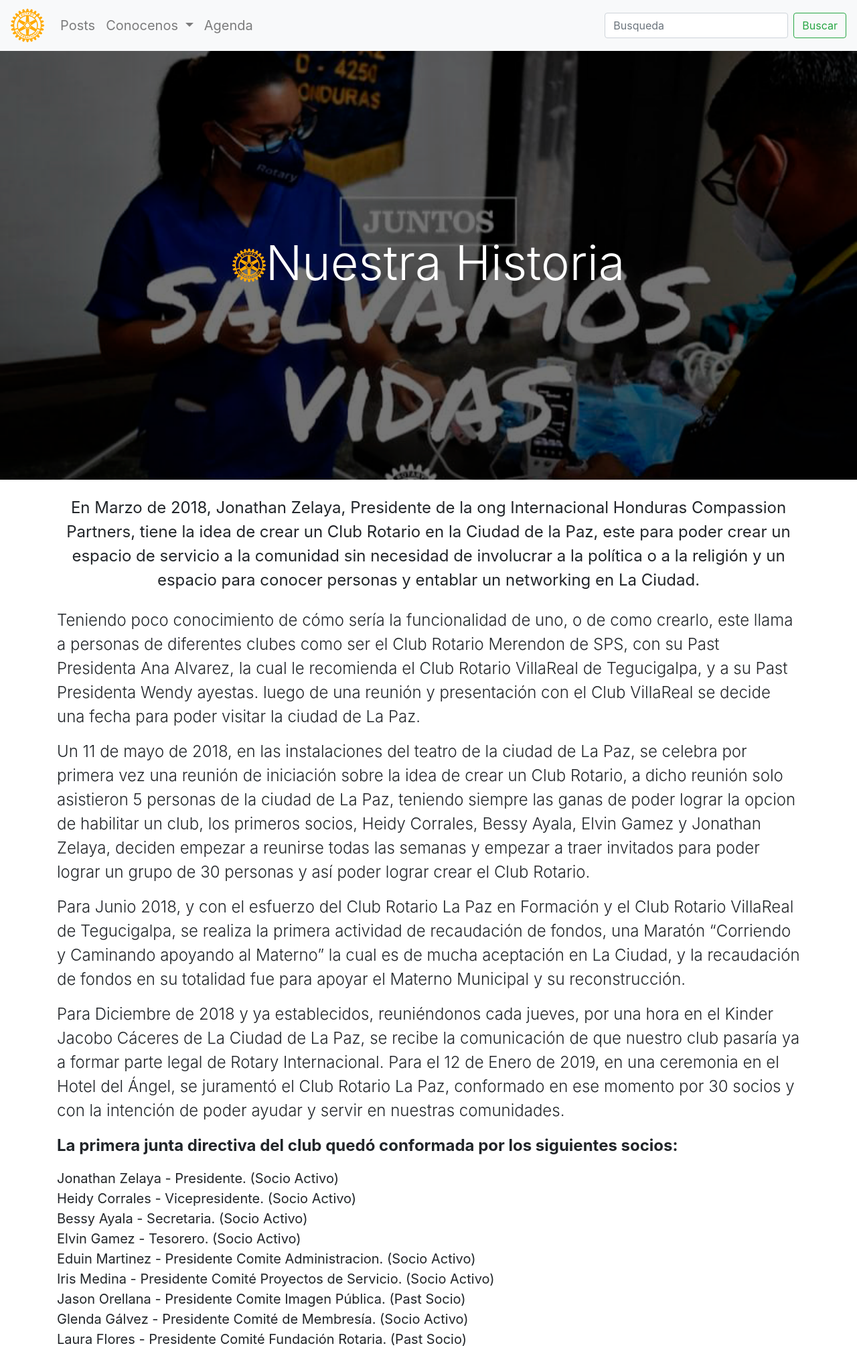
After one commit to ClubRotario/backend, a Node server app: page /historia in a window 1280 px wide. The commit adds this page. Shown: the whole page at 67% size. Run offline with Node 20, Linux system fonts and the light colour scheme; some libraries are stand-ins or nearby versions.

Commit message:
pagina de historia y conocenos terminada, falta ver el tema de los post

```diff
--- a/src/controllers/web.controller.js
+++ b/src/controllers/web.controller.js
@@ -9,5 +9,9 @@
 
 const aboutusController = (req = request, res = response) => {
     return res.render('pages/aboutus', {title:'Acerca de Nosotros'} );
-}
-module.exports = { indexController, aboutusController };
+};
+
+const historyController = (req = request, res = response) => {
+    return res.render('pages/history', {title: 'Historia'});
+};
+module.exports = { indexController, aboutusController, historyController };
--- a/src/public/css/styles.css
+++ b/src/public/css/styles.css
@@ -1,4 +1,11 @@
-.headerimg{
+ul{
+    text-align: left;
+    font-size: 20px;
+}
+p{
+    font-size: 24px;
+}
+.header-index{
     display: flex;
     justify-content: center;
     background-image: url("/img/headerindex.png");
@@ -9,19 +16,37 @@
     color: white;
     align-items: center;
 }
-.headerimg img{
+.header-index img{
     display: block;
 
 }
-.headerimg h1{
+.header-index h1{
     text-align: center;
 }
-.curved{
-    color:white;
-}
-.curved svg{
-    display: block;
-}
+
 .card{
     margin-top: 2rem;
 }
+
+.header-aboutus{
+    display: flex;
+    justify-content: center;
+    background-image: url("/img/headerabout.png");
+    background-attachment: fixed;
+    height: 40rem;
+    background-size:cover;
+    background-position: center center;
+    color: white;
+    align-items: center;
+}
+.header-historia{
+    display: flex;
+    justify-content: center;
+    background-image: url("/img/header-historia.png");
+    background-attachment: fixed;
+    height: 40rem;
+    background-size:cover;
+    background-position: center center;
+    color: white;
+    align-items: center;
+}
--- a/src/routes/web.routes.js
+++ b/src/routes/web.routes.js
@@ -3,9 +3,10 @@
 
 //Importacion de controladores
 //Este apartado sera el accedido por los usuarios, esta separado de las rutas de la API
-const { indexController, aboutusController } = require('../controllers/web.controller');
+const { indexController, aboutusController, historyController } = require('../controllers/web.controller');
 
 router.get( '/', indexController );
-router.get( '/nosotros', aboutusController);
+router.get( '/nosotros', aboutusController );
+router.get('/historia', historyController );
 
 module.exports = router;
--- a/src/views/layouts/main.hbs
+++ b/src/views/layouts/main.hbs
@@ -5,14 +5,14 @@
     <meta http-equiv="X-UA-Compatible" content="IE=edge">
     <meta name="viewport" content="width=device-width, initial-scale=1.0">
     <title>{{ title }} | Club Rotario La Paz</title>
+    {{!--CSS--}}
+    <link rel="stylesheet" type="text/css" href="/css/styles.css" media="screen" />
     {{!--Bootstrap--}}
     <link rel="stylesheet" href="https://cdn.jsdelivr.net/npm/bootstrap@4.6.0/dist/css/bootstrap.min.css" integrity="sha384-B0vP5xmATw1+K9KRQjQERJvTumQW0nPEzvF6L/Z6nronJ3oUOFUFpCjEUQouq2+l" crossorigin="anonymous">
     <script src="https://code.jquery.com/jquery-3.5.1.slim.min.js" integrity="sha384-DfXdz2htPH0lsSSs5nCTpuj/zy4C+OGpamoFVy38MVBnE+IbbVYUew+OrCXaRkfj" crossorigin="anonymous"></script>
     <script src="https://cdn.jsdelivr.net/npm/bootstrap@4.6.0/dist/js/bootstrap.bundle.min.js" integrity="sha384-Piv4xVNRyMGpqkS2by6br4gNJ7DXjqk09RmUpJ8jgGtD7zP9yug3goQfGII0yAns" crossorigin="anonymous"></script>
-
     {{!-Fontawesome---}}
     <link rel="stylesheet" href="https://use.fontawesome.com/releases/v5.15.2/css/all.css" integrity="sha384-vSIIfh2YWi9wW0r9iZe7RJPrKwp6bG+s9QZMoITbCckVJqGCCRhc+ccxNcdpHuYu" crossorigin="anonymous">
-
 </head>
 <body>
     {{> navbar }}
--- /dev/null
+++ b/src/views/pages/history.hbs
@@ -0,0 +1,33 @@
+<div>
+    <div class="header-historia">
+        <img src="/img/rotarygold.png" width="50px">
+        <h1 class="display-3">Nuestra Historia</h1>
+    </div>
+    <div class="container mt-4">
+        <p class="text-center font-weight-normal">En Marzo de 2018, Jonathan Zelaya, Presidente de la ong Internacional Honduras Compassion Partners, tiene la idea de crear un Club Rotario en la Ciudad de la Paz, este para poder crear un espacio de servicio a la comunidad sin necesidad de involucrar a la política o a la religión y un espacio para conocer personas y entablar un networking en La Ciudad. </p>
+        <div class="pt-2 font-weight-light text-left">
+            <p >Teniendo poco conocimiento de cómo sería la funcionalidad de uno, o de como crearlo, este llama a personas de diferentes clubes como ser el Club Rotario Merendon de SPS, con su Past Presidenta Ana Alvarez, la cual le recomienda el Club Rotario VillaReal de Tegucigalpa, y a su Past Presidenta Wendy ayestas. luego de una reunión y presentación con el Club VillaReal se decide una fecha para poder visitar la ciudad de La Paz.</p>
+            <p>
+                Un 11 de mayo de 2018, en las instalaciones del teatro de la ciudad de La Paz, se celebra por primera vez una reunión de iniciación sobre la idea de crear un Club Rotario, a dicho reunión solo asistieron 5 personas de la ciudad de La Paz, teniendo siempre las ganas de poder lograr la opcion de habilitar un club, los primeros socios, Heidy Corrales, Bessy Ayala, Elvin Gamez y Jonathan Zelaya, deciden empezar a reunirse todas las semanas y empezar a traer invitados para poder lograr un grupo de 30 personas y así poder lograr crear el Club Rotario.</p>
+            <p>
+                Para Junio 2018, y con el esfuerzo del Club Rotario La Paz en Formación y el Club Rotario VillaReal de Tegucigalpa, se realiza la primera actividad de recaudación de fondos, una Maratón “Corriendo y Caminando apoyando al Materno” la cual es de mucha aceptación en La Ciudad, y la recaudación de fondos en su totalidad fue para apoyar el Materno Municipal y su reconstrucción. </p>
+            <p>
+                Para Diciembre de 2018 y ya establecidos, reuniéndonos cada jueves, por una hora en el Kinder Jacobo Cáceres de La Ciudad de La Paz, se recibe la comunicación de que nuestro club pasaría ya a formar parte legal de Rotary Internacional.
+                Para el 12 de Enero de 2019, en una ceremonia en el Hotel del Ángel, se juramentó el Club Rotario La Paz, conformado en ese momento por 30 socios y con la intención de poder ayudar y servir en nuestras comunidades.</p>
+        </div>
+        <div>
+            <p class="font-weight-bold">La primera junta directiva del club quedó conformada por los siguientes socios: </p>
+            <ul class="list-unstyled">
+                <li>Jonathan Zelaya - Presidente. (Socio Activo)</li>
+                <li>Heidy Corrales - Vicepresidente. (Socio Activo)</li>
+                <li>Bessy Ayala - Secretaria. (Socio Activo)</li>
+                <li>Elvin Gamez - Tesorero. (Socio Activo)</li>
+                <li>Eduin Martinez - Presidente Comite Administracion. (Socio Activo)</li>
+                <li>Iris Medina - Presidente Comité Proyectos de Servicio. (Socio Activo)</li>
+                <li>Jason Orellana - Presidente Comite Imagen Pública. (Past Socio)</li>
+                <li>Glenda Gálvez - Presidente Comité de Membresía. (Socio Activo)</li>
+                <li>Laura Flores - Presidente Comité Fundación Rotaria. (Past Socio)</li>
+            </ul>
+        </div>
+    </div>
+</div>
--- /dev/null
+++ b/src/views/partials/footer.hbs
@@ -0,0 +1,13 @@
+<div class="footer bg-secondary">
+    <footer>
+    <div>
+        <img src="/img/rotarywhite.png" width="50px">
+        <p>Club Rotario La Paz</p>
+        <ul class="list-inline">
+            <li class="list-inline-item">Conocenos</li>
+            <li class="list-inline-item">Historia</li>
+            <li class="list-inline-item">Posts</li>
+        </ul>
+    </div>
+    </footer>
+</div>
--- a/src/views/partials/navbar.hbs
+++ b/src/views/partials/navbar.hbs
@@ -14,9 +14,6 @@
 
             <div class="collapse navbar-collapse" id="navbarSupportedContent">
               <ul class="navbar-nav mr-auto">
-                <li class="nav-item active">
-                  <a class="nav-link" href="#">Historia<span class="sr-only">(current)</span></a>
-                </li>
                 <li class="nav-item">
                   <a class="nav-link" href="#">Posts</a>
                 </li>
@@ -26,9 +23,7 @@
                   </a>
                   <div class="dropdown-menu" aria-labelledby="navbarDropdown">
                     <a class="dropdown-item" href="/nosotros">Conocenos</a>
-                    <a class="dropdown-item" href="#">Another action</a>
-                    <div class="dropdown-divider"></div>
-                    <a class="dropdown-item" href="#">Something else here</a>
+                    <a class="dropdown-item" href="/historia">Nuestra Historia</a>
                   </div>
                 </li>
                 <li class="nav-item">
```
Also changed, not shown: src/views/pages/aboutus.hbs (+36 -1 lines), src/views/pages/index.hbs (+5 -5 lines), src/public/img/banner1.png (added), src/public/img/header-historia.png (added), src/public/img/headerabout.png (added), 1 other file.
